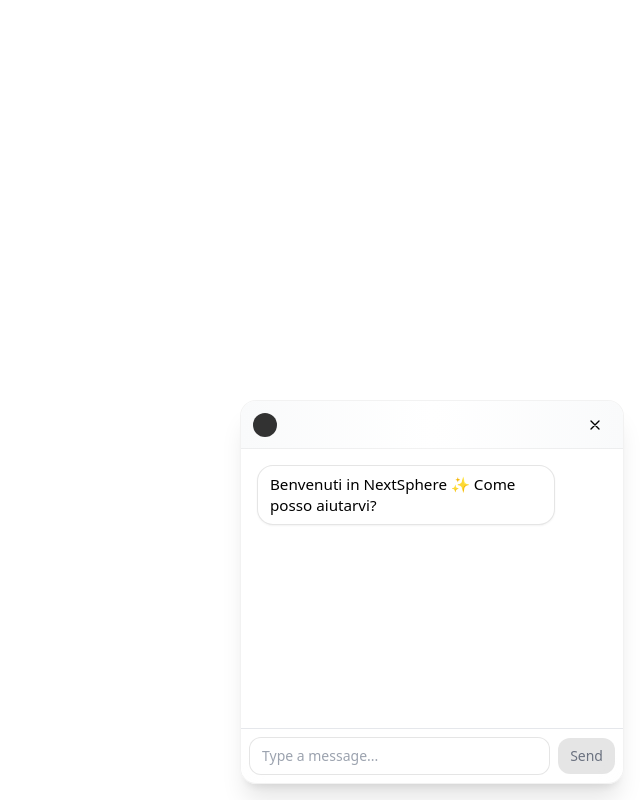
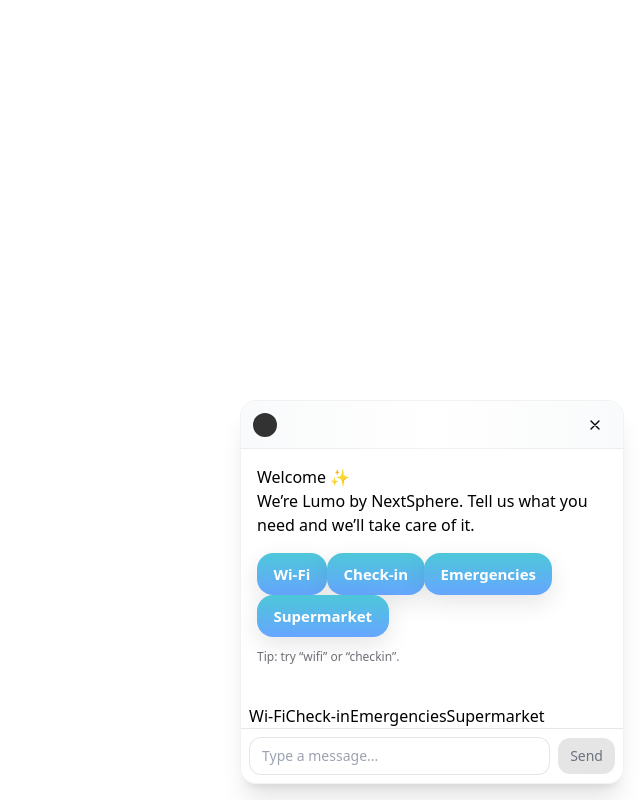
Before and after one commit to NextSphereOfficial/widget-nextsphere, a React (Vite) app in the folder apps/widget/: page / in a window 1280 px wide. Both pictures are taken after a click on the button "Open chat". Shown: the whole page, without its empty margins (640-1280 px from the left). Built offline with nearby package versions, Linux system fonts and the light colour scheme.

Commit message:
Step 8 – UX & Onboarding: WelcomeCard, QuickActions, TypingLoader, WidgetUI.css

```diff
--- a/apps/widget/src/App.tsx
+++ b/apps/widget/src/App.tsx
@@ -3,6 +3,11 @@ import { getInitialContext } from './utils/params';
 import { sendMessage } from './services/chatClient';
 
 import React, { useEffect, useRef, useState } from 'react';
+
+import WelcomeCard from "./components/WelcomeCard";                 // a) import
+import QuickActions, { QuickItem } from "./components/QuickActions"; // a) import
+import TypingLoader from "./components/TypingLoader";                // a) import
+import "./styles/WidgetUI.css";                                      // a) import
 
 type Msg = { role: 'user' | 'assistant'; content: string };
 
@@ -43,31 +48,44 @@ export default function App() {
   const [text, setText] = useState('');
   const endRef = useRef<HTMLDivElement>(null);
 
-  // Messaggio di benvenuto alla prima apertura
-useEffect(() => {
-  if (open && msgs.length === 0) {
-    setMsgs([
-      {
-        role: 'assistant',
-        content: 'Benvenuti in NextSphere ✨ Come posso aiutarvi?'
-      }
+  const [isSending, setIsSending] = useState(false); // b) stato invio in corso
+
+  // c) Quick actions e mappa invio localizzata
+  const quickItems: QuickItem[] = (locale === "en"
+    ? [
+        { id: "wifi",        label: "Wi-Fi" },
+        { id: "checkin",     label: "Check-in" },
+        { id: "emergency",   label: "Emergencies" },
+        { id: "supermarket", label: "Supermarket" },
+      ]
+    : [
+        { id: "wifi",        label: "Wi-Fi" },
+        { id: "checkin",     label: "Check-in" },
+        { id: "emergency",   label: "Emergenze" },
+        { id: "supermarket", label: "Supermercato" },
       ]);
-  }
-}, [open]);
+
+  const sendMap = (id: QuickItem["id"]) => {
+    if (locale === "en") return ({ wifi: "wifi", checkin: "checkin", emergency: "emergency", supermarket: "supermarket" })[id];
+    return ({ wifi: "wifi", checkin: "checkin", emergency: "emergenze", supermarket: "supermercato" })[id];
+  };
+
+  // (rimosso) Messaggio di benvenuto auto-inserito: usiamo la WelcomeCard quando msgs.length === 0
 
   // Autoscroll all'ultimo messaggio
   useEffect(() => {
     endRef.current?.scrollIntoView({ behavior: 'smooth' });
   }, [msgs]);
 
-  // Invio messaggio: usa sendMessage() con metadati (hotel/room/locale)
-  async function send() {
-    const value = text.trim();
+  // d) Invio messaggio con gestione isSending
+  async function send(textOverride?: string) {
+    const value = (textOverride ?? text).trim();
     if (!value) return;
 
     const userMsg: Msg = { role: 'user', content: value };
     setMsgs((m) => [...m, userMsg]);
     setText('');
+    setIsSending(true);
 
     try {
       const data = await sendMessage(value, conversationCtx);
@@ -81,6 +99,8 @@ useEffect(() => {
         ...m,
         { role: 'assistant', content: t.serverError }
       ]);
+    } finally {
+      setIsSending(false);
     }
   }
 
@@ -135,6 +155,14 @@ useEffect(() => {
 
           {/* Area messaggi */}
           <div className="flex-1 overflow-auto p-4 space-y-3 chat-scroll">
+            {/* e) WelcomeCard quando non ci sono messaggi */}
+            {msgs.length === 0 && (
+              <WelcomeCard
+                locale={locale as "it" | "en"}
+                onAction={(id) => send(sendMap(id))}
+              />
+            )}
+
             {msgs.map((m, i) => (
               <div key={i} className={`flex ${m.role === 'user' ? 'justify-end' : 'justify-start'}`}>
                 <div
@@ -148,8 +176,24 @@ useEffect(() => {
                 </div>
               </div>
             ))}
+
+            {/* f) TypingLoader durante invio */}
+            {isSending && (
+              <div>
+                <TypingLoader />
+              </div>
+            )}
+
             <div ref={endRef} />
+          </div>
 
+          {/* g) QuickActions sopra la barra input */}
+          <div className="px-2">
+            <QuickActions
+              items={quickItems}
+              disabled={isSending}
+              onClick={(id) => send(sendMap(id))}
+            />
           </div>
 
           {/* Barra input glass + micro-interactions */}
@@ -170,7 +214,7 @@ useEffect(() => {
                   ? 'bg-black text-white hover:opacity-90 active:scale-[0.98] shadow-sm'
                   : 'bg-black/10 text-gray-500 cursor-not-allowed'
                 }`}
-    onClick={send}
+              onClick={() => send()}
               disabled={!text.trim()}
               aria-label={locale === 'en' ? 'Send message' : 'Invia messaggio'}
               title={locale === 'en' ? 'Press Enter to send' : 'Premi Invio per inviare'}
--- /dev/null
+++ b/apps/widget/src/components/QuickActions.tsx
@@ -0,0 +1,30 @@
+import React from "react";
+
+export type QuickItem = { id: string; label: string; aria?: string };
+
+type Props = {
+  items: QuickItem[];
+  onClick: (id: string) => void;
+  disabled?: boolean;
+};
+
+export default function QuickActions({ items, onClick, disabled }: Props) {
+  if (!items?.length) return null;
+  return (
+    <div className="ns-quickbar">
+      {items.map((it) => (
+        <button
+          key={it.id}
+          className="ns-chip"
+          onClick={() => onClick(it.id)}
+          disabled={disabled}
+          aria-label={it.aria || it.label}
+          title={it.label}
+          type="button"
+        >
+          {it.label}
+        </button>
+      ))}
+    </div>
+  );
+}
--- /dev/null
+++ b/apps/widget/src/components/TypingLoader.tsx
@@ -0,0 +1,11 @@
+import React from "react";
+
+export default function TypingLoader() {
+  return (
+    <div className="ns-typing" role="status" aria-label="Lumo sta scrivendo">
+      <span className="ns-dot" />
+      <span className="ns-dot" />
+      <span className="ns-dot" />
+    </div>
+  );
+}
--- /dev/null
+++ b/apps/widget/src/components/WelcomeCard.tsx
@@ -0,0 +1,81 @@
+import React from "react";
+
+type Props = {
+  locale: "it" | "en";
+  onAction: (id: "wifi" | "checkin" | "emergency" | "supermarket") => void;
+};
+
+const copy = {
+  it: {
+    title: "Benvenuti ✨",
+    subtitle: "Sono Lumo by NextSphere. Ditemi cosa vi serve e ci penso io.",
+    note: "Suggerimento: provate con “wifi” o “checkin”.",
+    actions: {
+      wifi: "Wi-Fi",
+      checkin: "Check-in",
+      emergency: "Emergenze",
+      supermarket: "Supermercato",
+    },
+    aria: {
+      wifi: "Apri istruzioni Wi-Fi",
+      checkin: "Apri informazioni Check-in",
+      emergency: "Apri contatti emergenze",
+      supermarket: "Apri informazioni supermercati",
+    },
+    sendMap: {
+      wifi: "wifi",
+      checkin: "checkin",
+      emergency: "emergenze",
+      supermarket: "supermercato",
+    },
+  },
+  en: {
+    title: "Welcome ✨",
+    subtitle: "We’re Lumo by NextSphere. Tell us what you need and we’ll take care of it.",
+    note: "Tip: try “wifi” or “checkin”.",
+    actions: {
+      wifi: "Wi-Fi",
+      checkin: "Check-in",
+      emergency: "Emergencies",
+      supermarket: "Supermarket",
+    },
+    aria: {
+      wifi: "Open Wi-Fi instructions",
+      checkin: "Open Check-in info",
+      emergency: "Open emergency contacts",
+      supermarket: "Open supermarket info",
+    },
+    sendMap: {
+      wifi: "wifi",
+      checkin: "checkin",
+      emergency: "emergency",
+      supermarket: "supermarket",
+    },
+  },
+} as const;
+
+export default function WelcomeCard({ locale, onAction }: Props) {
+  const t = copy[locale] ?? copy.it;
+
+  return (
+    <div className="ns-card ns-welcome mb-3">
+      <div className="ns-card-body">
+        <h3 className="ns-title">{t.title}</h3>
+        <p className="ns-subtitle">{t.subtitle}</p>
+        <div className="ns-actions mt-4">
+          {Object.entries(t.actions).map(([id, label]) => (
+            <button
+              key={id}
+              className="ns-btn"
+              onClick={() => onAction(id as keyof typeof t.actions)}
+              aria-label={t.aria[id as keyof typeof t.aria]}
+            >
+              {label}
+            </button>
+          ))}
+        </div>
+        <p className="ns-note mt-3 text-xs text-zinc-500 dark:text-zinc-400">{t.note}</p>
+      </div>
+    </div>
+  );
+}
--- /dev/null
+++ b/apps/widget/src/styles/WidgetUI.css
@@ -0,0 +1,127 @@
+/* ====== Lumo UI Tokens ====== */
+:root {
+  --ns-radius: 16px;
+  --ns-shadow: 0 8px 24px rgba(0,0,0,.10);
+  --ns-focus: 0 0 0 3px rgba(59,130,246,.35);
+  --ns-grad-start: #4dc7d9;
+  --ns-grad-end:   #66a6ff;
+  --ns-text-on: #fff;
+  --ns-text-muted: #6b7280; /* zinc-500 */
+  --ns-bg-ghost: rgba(255,255,255,0.08);
+  --ns-border-ghost: rgba(255,255,255,0.20);
+}
+
+.dark {
+  --ns-text-muted: #9ca3af; /* zinc-400 */
+  --ns-bg-ghost: rgba(255,255,255,0.06);
+  --ns-border-ghost: rgba(255,255,255,0.18);
+}
+
+/* ====== Base gradient (Uiverse-inspired) ====== */
+.ns-gradient {
+  background: linear-gradient(to bottom, var(--ns-grad-start) 0%, var(--ns-grad-end) 100%);
+  color: var(--ns-text-on);
+  transition: transform .25s ease, box-shadow .25s ease, background-position .3s ease;
+  background-size: 100% auto;
+  will-change: transform;
+}
+.ns-gradient:hover {
+  transform: translateY(-2px);
+  background-position: right center;
+  box-shadow: 0 10px 20px rgba(0,0,0,.15);
+}
+.ns-gradient:active {
+  transform: scale(.98);
+  box-shadow: 0 4px 10px rgba(0,0,0,.15);
+}
+.ns-focusable:focus-visible {
+  outline: none;
+  box-shadow: var(--ns-focus);
+}
+
+/* ====== 1) ns-btn — WelcomeCard actions ====== */
+.ns-btn {
+  border: none;
+  border-radius: var(--ns-radius);
+  padding: .65em 1.1em;
+  font-size: 15px;
+  font-weight: 600;
+  display: inline-flex;
+  align-items: center;
+  justify-content: center;
+  gap: .5em;
+  cursor: pointer;
+  box-shadow: var(--ns-shadow);
+}
+/* 1) ns-btn */
+.ns-btn {
+  border: none;
+  border-radius: var(--ns-radius);
+  padding: .65em 1.1em;
+  font-size: 15px;
+  font-weight: 600;
+  display: inline-flex;
+  align-items: center;
+  justify-content: center;
+  gap: .5em;
+  cursor: pointer;
+  box-shadow: var(--ns-shadow);
+  background: linear-gradient(to bottom, var(--ns-grad-start) 0%, var(--ns-grad-end) 100%);
+  color: var(--ns-text-on);
+  transition: transform .25s ease, box-shadow .25s ease, background-position .3s ease;
+  background-size: 100% auto;
+  will-change: transform;
+}
+.ns-btn:hover {
+  transform: translateY(-2px);
+  background-position: right center;
+  box-shadow: 0 10px 20px rgba(0,0,0,.15);
+}
+.ns-btn:active {
+  transform: scale(.98);
+  box-shadow: 0 4px 10px rgba(0,0,0,.15);
+}
+.ns-btn:focus-visible {
+  outline: none;
+  box-shadow: var(--ns-focus);
+}
+
+/* 2) ns-chip--accent (rimuoviamo composes) */
+.ns-chip--accent {
+  background: linear-gradient(to bottom, var(--ns-grad-start) 0%, var(--ns-grad-end) 100%);
+  color: var(--ns-text-on);
+  border: none;
+  transition: transform .25s ease, box-shadow .25s ease, background-position .3s ease;
+}
+.ns-chip--accent:hover {
+  transform: translateY(-2px);
+  background-position: right center;
+  box-shadow: 0 10px 20px rgba(0,0,0,.15);
+}
+.ns-chip--accent:focus-visible {
+  outline: none;
+  box-shadow: var(--ns-focus);
+}
+
+/* 3) ns-sendbtn (rimuoviamo composes) */
+.ns-sendbtn {
+  width: 42px; height: 42px;
+  min-width: 42px;
+  border: none;
+  border-radius: 999px;
+  display: inline-flex;
+  align-items: center;
+  justify-content: center;
+  padding: 0;
+  box-shadow: var(--ns-shadow);
+  background: linear-gradient(to bottom, var(--ns-grad-start) 0%, var(--ns-grad-end) 100%);
+  color: var(--ns-text-on);
+  transition: transform .25s ease, box-shadow .25s ease, background-position .3s ease;
+  background-size: 100% auto;
+  will-change: transform;
+}
+.ns-sendbtn:hover svg { transform: rotate(35deg); }
+.ns-sendbtn:focus-visible {
+  outline: none;
+  box-shadow: var(--ns-focus);
+}
```
Also changed, not shown: 1 other file (tests, documents, lock files or other folders). Lines whose indentation alone changed are shown as unchanged.
